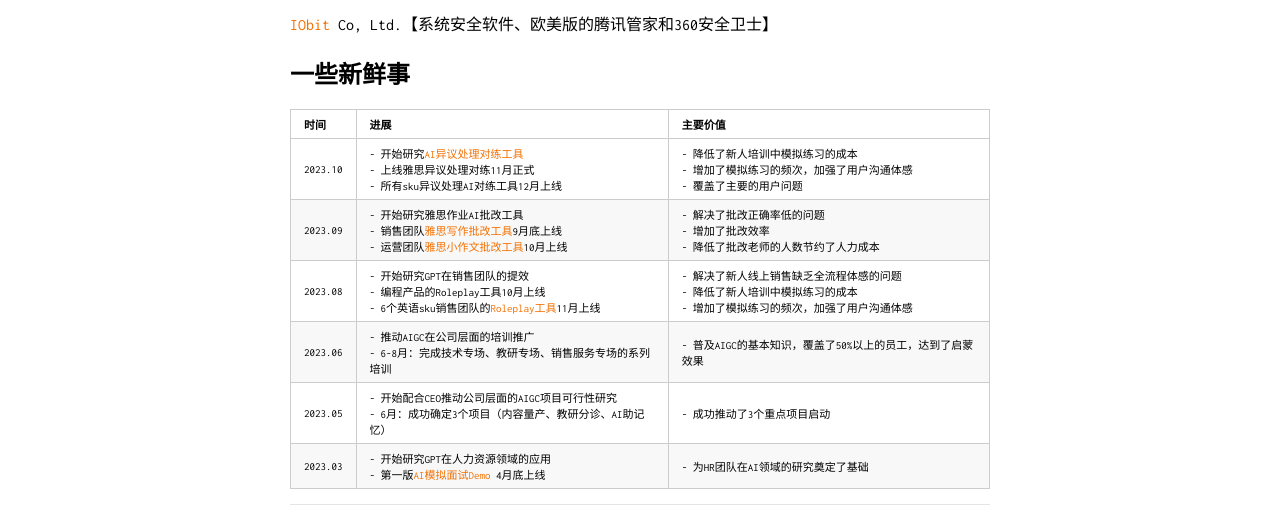
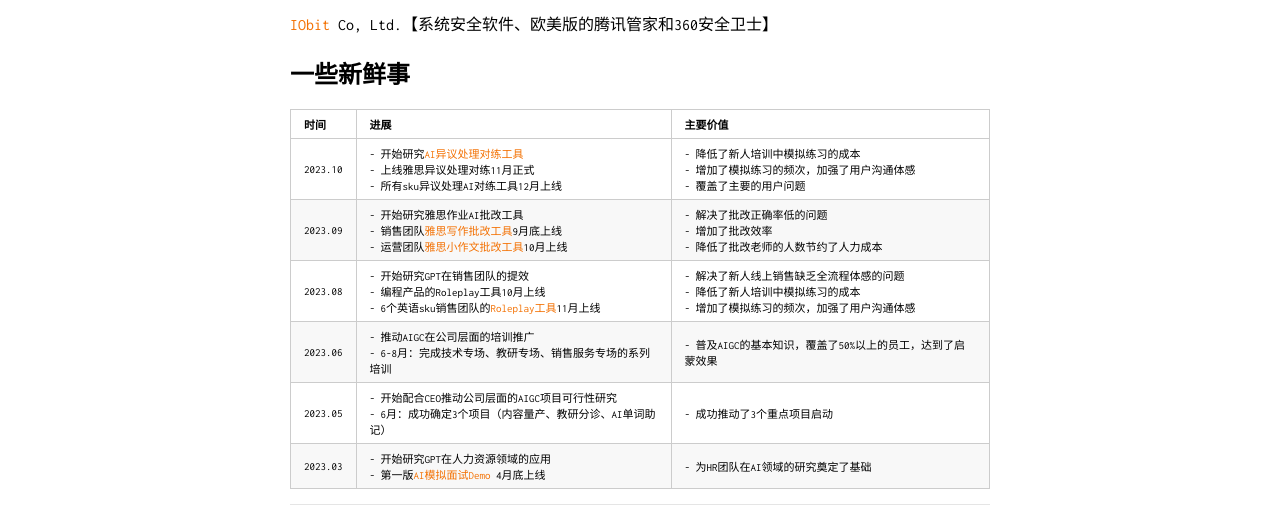
Before and after one commit to Harteyang/index, a Jekyll site: the page built from index.md, in a window 1280 px wide. Shown: the part 601-1124 px from the top of the page. Built offline with Jekyll 4.4.1, drawn with Linux system fonts in a browser that asks for light colours.

Commit message:
Update index.md

```diff
--- a/index.md
+++ b/index.md
@@ -41,7 +41,7 @@ title: Harte的主页
 | 2023.09     | - 开始研究雅思作业AI批改工具<br/>- 销售团队[雅思写作批改工具](https://s11.ax1x.com/2024/01/02/piXzidK.png)9月底上线<br/>- 运营团队[雅思小作文批改工具](https://s11.ax1x.com/2024/01/02/piXz9qx.jpg)10月上线 |-  解决了批改正确率低的问题<br/>- 增加了批改效率<br/>- 降低了批改老师的人数节约了人力成本         |
 | 2023.08    | - 开始研究GPT在销售团队的提效<br/>- 编程产品的Roleplay工具10月上线<br/>- 6个英语sku销售团队的[Roleplay工具]()11月上线 |- 解决了新人线上销售缺乏全流程体感的问题<br/>- 降低了新人培训中模拟练习的成本<br/>- 增加了模拟练习的频次，加强了用户沟通体感          |
 | 2023.06     | - 推动AIGC在公司层面的培训推广<br/>- 6-8月：完成技术专场、教研专场、销售服务专场的系列培训 | - 普及AIGC的基本知识，覆盖了50%以上的员工，达到了启蒙效果          |
-| 2023.05     | - 开始配合CEO推动公司层面的AIGC项目可行性研究<br/>- 6月：成功确定3个项目（内容量产、教研分诊、AI助记忆） |- 成功推动了3个重点项目启动          |
+| 2023.05     | - 开始配合CEO推动公司层面的AIGC项目可行性研究<br/>- 6月：成功确定3个项目（内容量产、教研分诊、AI单词助记） |- 成功推动了3个重点项目启动          |
 | 2023.03     | - 开始研究GPT在人力资源领域的应用<br/>- 第一版[AI模拟面试Demo](https://pan.baidu.com/s/1ZXIjVB8uAmumg8qZjIUI7g?pwd=1234) 4月底上线 |- 为HR团队在AI领域的研究奠定了基础          |
 
 
```
